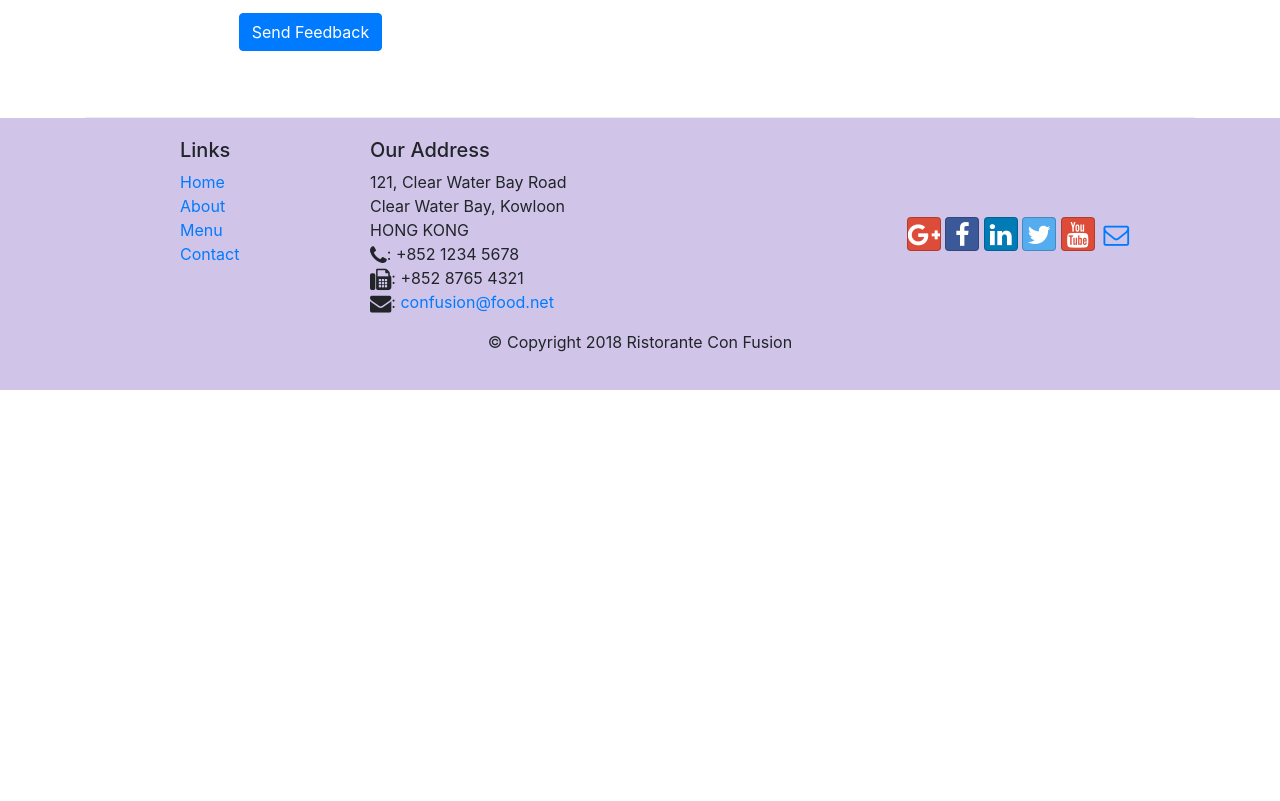
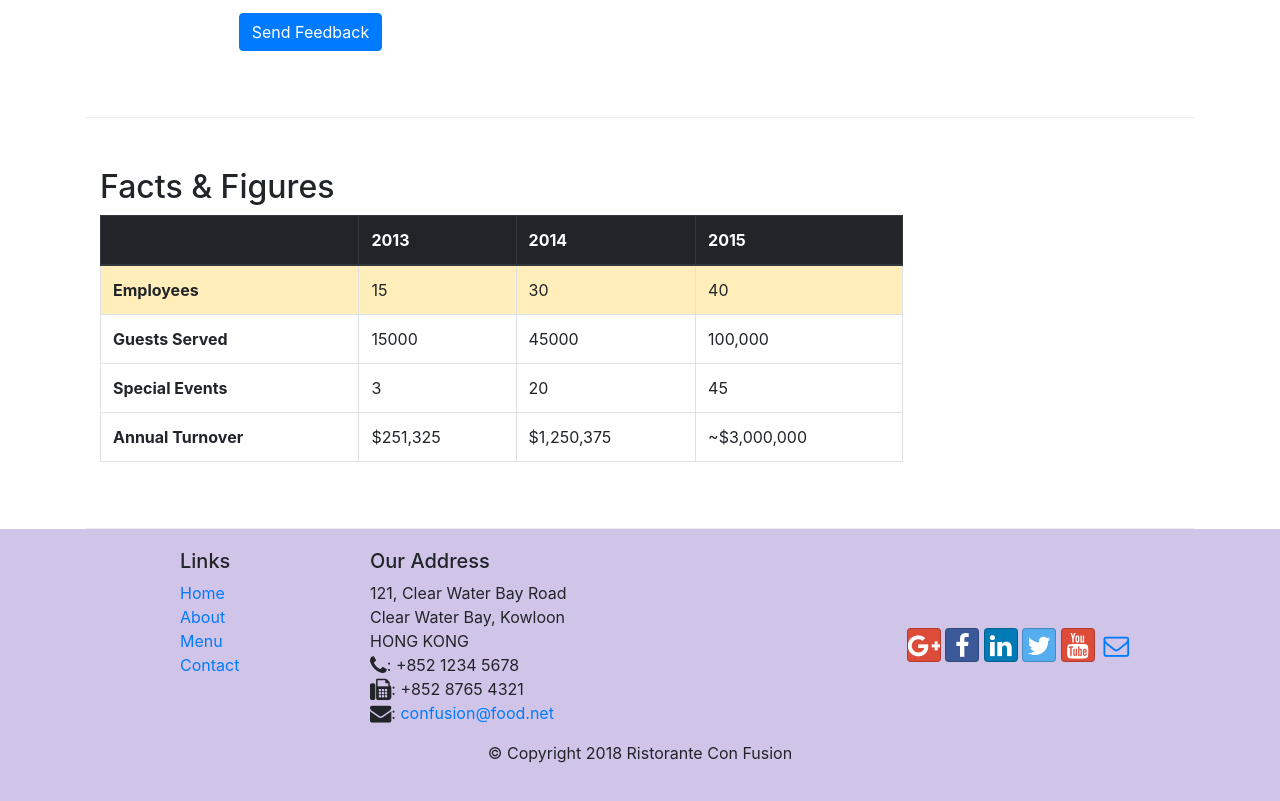
Before and after one commit to mehulgithub-1903/Rest-WEBSITE, a website: page contactus.html in a window 1280 px wide. Shown: the part 1531-2332 px from the top of the page. Before the commit the page ends 1921 px from the top, so only its background shows below. Drawn offline with nearby package versions, Linux system fonts and the light colour scheme.

Commit message:
Cards and Tables

```diff
--- a/contactus.html
+++ b/contactus.html
@@ -25,10 +25,10 @@
             <a class="navbar-brand" href="#">Ristorante Con Fusion</a>
             <div class="collapse navbar-collapse" id="Navbar">
                 <ul class="navbar-nav mr-auto">
-                        <li class="nav-item"><a class="nav-link" href="./index.html"><span class="fa fa-home fa-lg"></span> Home</a></li>
-                        <li class="nav-item"><a class="nav-link" href="./aboutus.html"><span class="fa fa-info fa-lg"></span> About</a></li>
-                        <li class="nav-item"><a class="nav-link" href="#"><span class="fa fa-list fa-lg"></span> Menu</a></li>
-                        <li class="nav-item active"><a class="nav-link" href="#"><span class="fa fa-address-card fa-lg"></span> Contact</a></li>
+                  <li class="nav-item"><a class="nav-link" href="./index.html"><span class="fa fa-home fa-lg"></span> Home</a></li>
+                  <li class="nav-item"><a class="nav-link" href="./aboutus.html"><span class="fa fa-info fa-lg"></span> About</a></li>
+                  <li class="nav-item"><a class="nav-link" href="#"><span class="fa fa-list fa-lg"></span> Menu</a></li>
+                  <li class="nav-item active"><a class="nav-link" href="#"><span class="fa fa-address-card fa-lg"></span> Contact</a></li>
                 </ul>
             </div>
         </div>
@@ -152,7 +152,52 @@
              <div class="col-12 col-md">
             </div>
        </div>
+<div class="row row-content">
+  <div class="col-12 col-sm-9">
+    <h2>Facts &amp; Figures</h2>
+    <div class="table-responsive">
+                   <table class="table table-hover table-bordered">
+                       <thead class="thead-dark">
+                           <tr >
+                               <th>&nbsp;</th>
+                               <th>2013</th>
+                               <th>2014</th>
+                               <th>2015</th>
+                           </tr>
+                       </thead>
+                       <tbody>
+                           <tr class="table-warning">
+                               <th>Employees</th>
+                               <td>15</td>
+                               <td>30</td>
+                               <td>40</td>
+                           </tr>
+                           <tr>
+                               <th>Guests Served</th>
+                               <td>15000</td>
+                               <td>45000</td>
+                               <td>100,000</td>
+                           </tr>
+                           <tr>
+                               <th>Special Events</th>
+                               <td>3</td>
+                               <td>20</td>
+                               <td>45</td>
+                           </tr>
+                           <tr>
+                               <th>Annual Turnover</th>
+                               <td>$251,325</td>
+                               <td>$1,250,375</td>
+                               <td>~$3,000,000</td>
+                           </tr>
+                       </tbody>
+                   </table>
+               </div>
+  </div>
+  <div class="col-12 col-sm-3">
 
+  </div>
+</div>
     </div>
 
     <footer class="footer">
```
Also changed, not shown: aboutus.html (+28 -1 lines).
